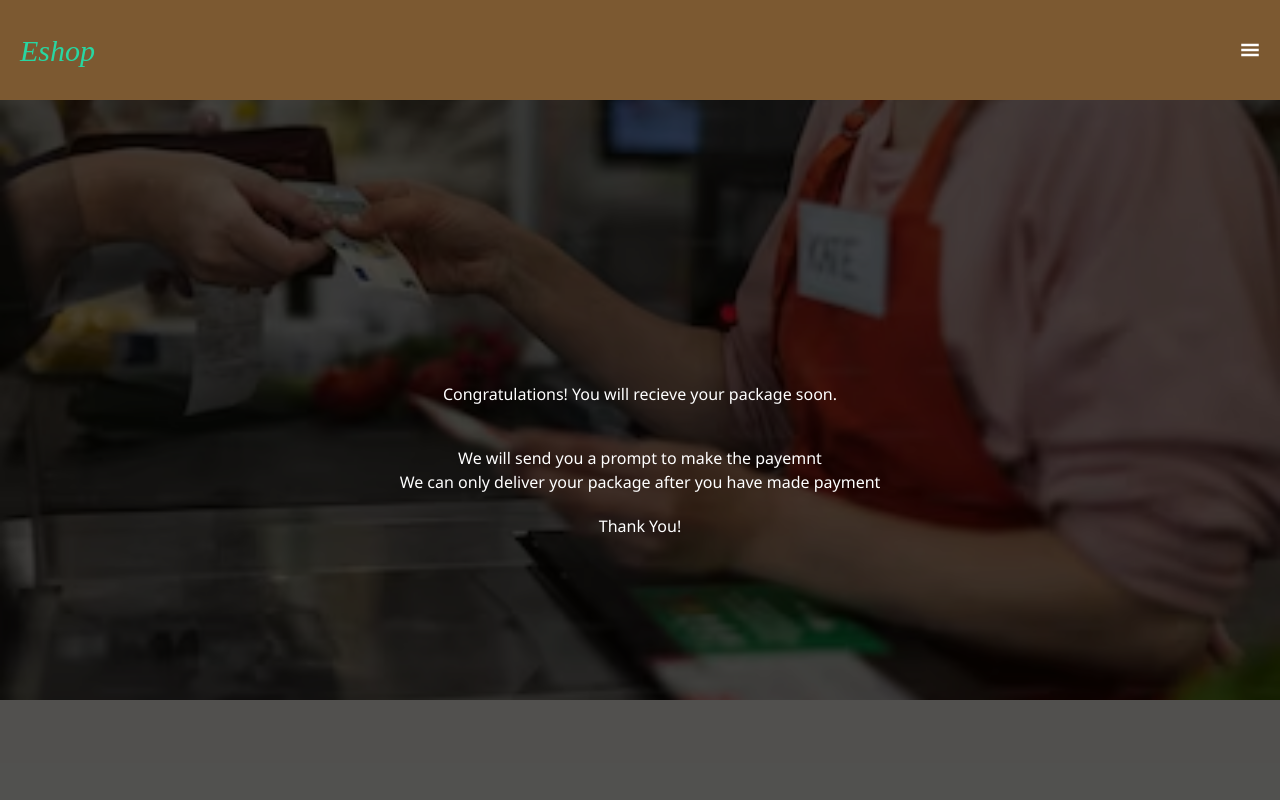
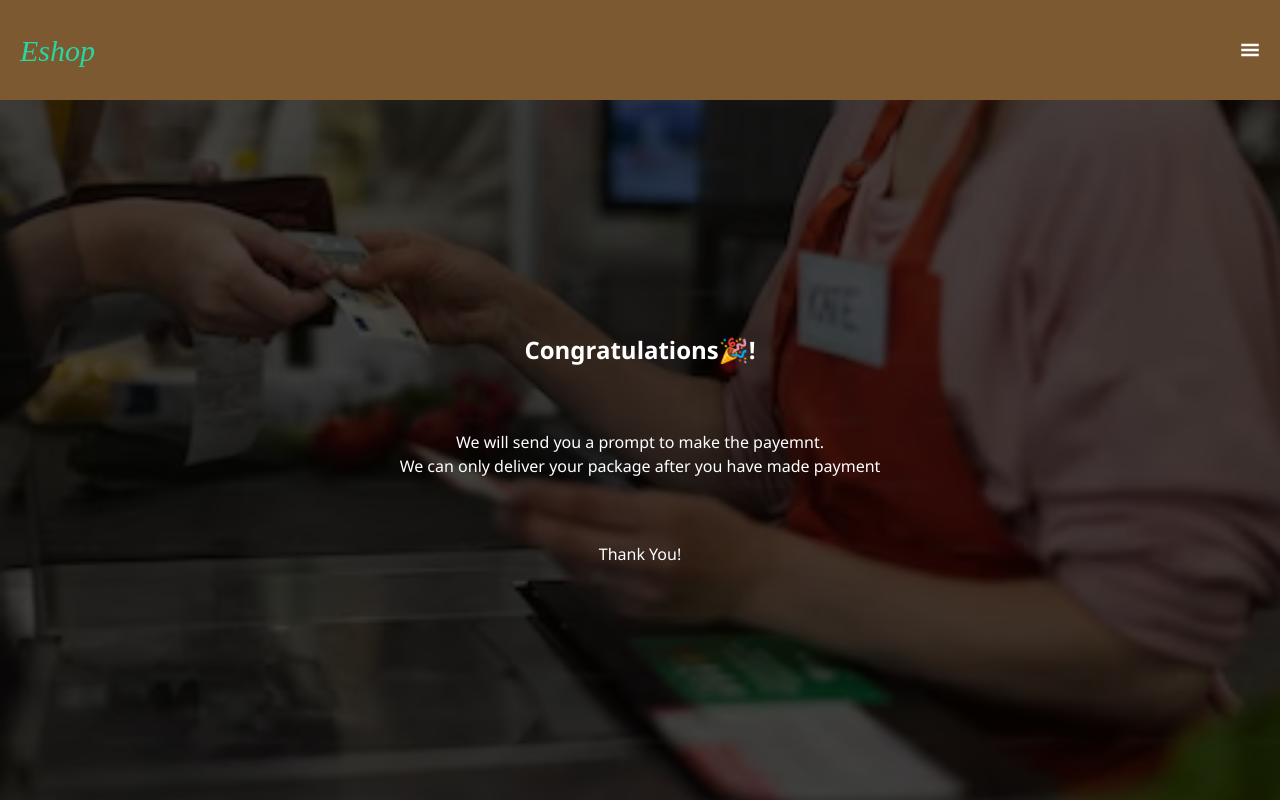
Before and after one commit to nkyeboahasuama/my-react-django-eshop, a React (Create React App) app: page /success in a window 1280 px wide. Built offline with nearby package versions, Linux system fonts and the light colour scheme; no server answers.

Commit message:
Updated success page

```diff
--- a/src/App.css
+++ b/src/App.css
@@ -101,24 +101,14 @@ body {
   background-position: center;
   background-size: cover;
   background-repeat: no-repeat;
-  height: calc(100vh - 100px);
   /* width: 100%; */
 }
 
 .success-content {
   background-color: #050401b1;
-  height: 100%;
-  padding: 0px 100px;
-  display: flex;
-  flex-direction: column;
-  justify-content: center;
-  align-items: center;
-  gap: 20px;
+  height: calc(100vh - 100px);
 }
 
-.success-content h1 {
-  padding: 20px;
-}
 /* LOGIN STYLES */
 
 .login {
--- a/src/components/OrderForm.js
+++ b/src/components/OrderForm.js
@@ -1,10 +1,13 @@
-import React from "react";
+import React, { useContext } from "react";
 import { useNavigate } from "react-router-dom";
+import { CartContext } from "../contexts/CartContext";
 
 const OrderForm = () => {
+  const { setCartItems } = useContext(CartContext);
   const navigate = useNavigate();
 
   const createOrder = async () => {
+    setCartItems([]);
     navigate("/success/");
     // try {
     //   const response = await fetch("/api/orders/", {
--- a/src/pages/Success.jsx
+++ b/src/pages/Success.js
@@ -3,12 +3,12 @@ import NavBar from "../components/NavBar";
 
 const Success = () => {
   return (
-    <div className="success-page">
+    <div className="success-page h-[100dvh] ">
       <NavBar />
-      <div className="success-content">
-        <h1>Congratulations! You will recieve your package soon.</h1>
+      <div className="success-content flex flex-col justify-center items-center gap-16 p-20">
+        <h1 className=" text-2xl font-semibold">Congratulations🎉!</h1>
         <div>
-          <p>We will send you a prompt to make the payemnt</p>
+          <p>We will send you a prompt to make the payemnt.</p>
           <p>We can only deliver your package after you have made payment</p>
         </div>
         <p>Thank You!</p>
```
